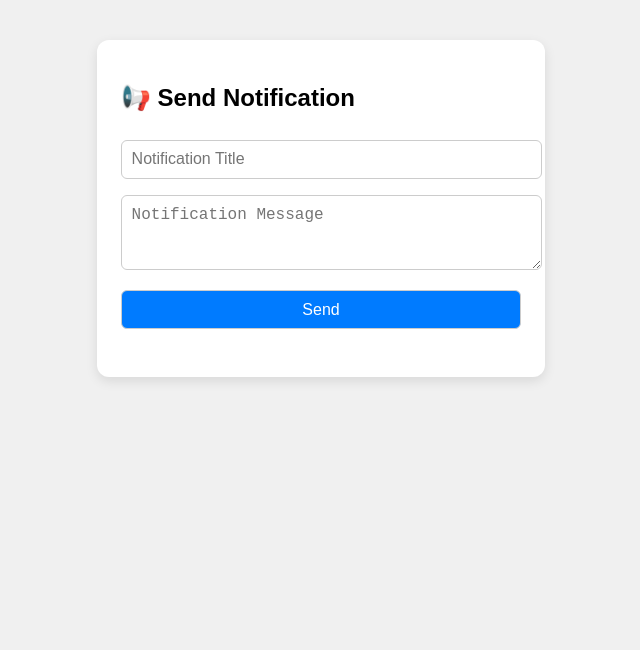
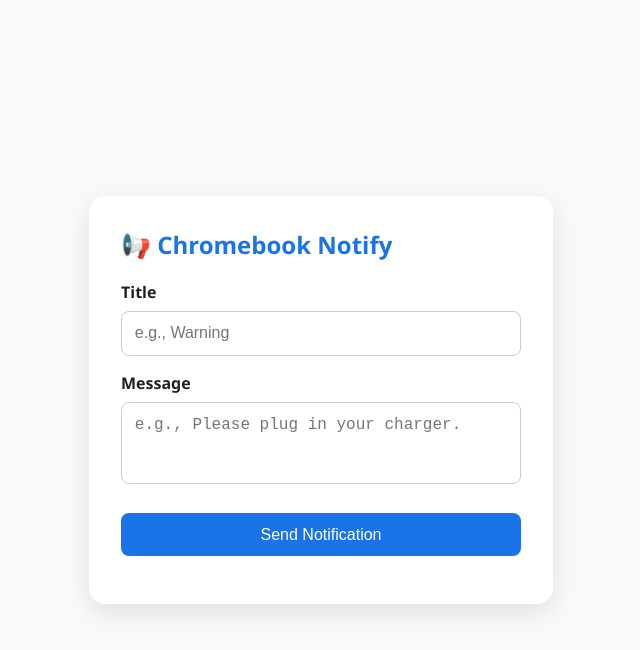
Before and after one commit to testacckn5/notifycontroller, a plain HTML site: page index.html in a window 1280 px wide. Shown: the whole page, without its empty margins (319-959 px from the left). Drawn offline with Linux system fonts and the light colour scheme.

Commit message:
Update index.html

```diff
--- a/index.html
+++ b/index.html
@@ -1,53 +1,93 @@
 <!DOCTYPE html>
 <html>
 <head>
-  <title>Notification Sender</title>
+  <title>Send Chromebook Notification</title>
   <meta charset="UTF-8">
+  <meta name="viewport" content="width=device-width, initial-scale=1.0">
   <style>
+    :root {
+      --blue: #1a73e8;
+      --bg: #f8f9fa;
+      --text: #202124;
+    }
     body {
-      font-family: sans-serif;
-      background: #f0f0f0;
-      padding: 2rem;
+      background-color: var(--bg);
+      color: var(--text);
+      font-family: 'Segoe UI', Roboto, sans-serif;
+      display: flex;
+      justify-content: center;
+      align-items: center;
+      height: 100vh;
+      margin: 0;
     }
     .card {
       background: white;
-      padding: 1.5rem;
-      border-radius: 12px;
-      box-shadow: 0 4px 12px rgba(0,0,0,0.1);
+      border-radius: 16px;
+      box-shadow: 0 8px 24px rgba(0,0,0,0.1);
+      padding: 2rem;
+      width: 100%;
       max-width: 400px;
-      margin: auto;
     }
-    input, textarea, button {
+    h2 {
+      margin-top: 0;
+      color: var(--blue);
+    }
+    label {
+      display: block;
+      margin-top: 1rem;
+      margin-bottom: 0.5rem;
+      font-weight: 600;
+    }
+    input, textarea {
       width: 100%;
-      margin: 0.5rem 0;
-      padding: 0.6rem;
+      padding: 0.8rem;
+      border: 1px solid #ccc;
+      border-radius: 8px;
       font-size: 1rem;
-      border-radius: 6px;
-      border: 1px solid #ccc;
+      box-sizing: border-box;
+      resize: none;
     }
     button {
-      background: #007bff;
+      margin-top: 1.5rem;
+      width: 100%;
+      padding: 0.8rem;
+      font-size: 1rem;
+      background-color: var(--blue);
       color: white;
+      border: none;
+      border-radius: 8px;
       cursor: pointer;
+      transition: background 0.2s ease;
     }
     button:hover {
-      background: #0056b3;
+      background-color: #1664c1;
+    }
+    #status {
+      margin-top: 1rem;
+      font-size: 0.95rem;
+      text-align: center;
     }
   </style>
 </head>
 <body>
   <div class="card">
-    <h2>📢 Send Notification</h2>
-    <input type="text" id="title" placeholder="Notification Title" />
-    <textarea id="message" rows="3" placeholder="Notification Message"></textarea>
-    <button onclick="sendCommand()">Send</button>
-    <p id="status"></p>
+    <h2>📢 Chromebook Notify</h2>
+
+    <label for="title">Title</label>
+    <input type="text" id="title" placeholder="e.g., Warning" />
+
+    <label for="message">Message</label>
+    <textarea id="message" rows="3" placeholder="e.g., Please plug in your charger."></textarea>
+
+    <button onclick="sendCommand()">Send Notification</button>
+    <div id="status"></div>
   </div>
 
   <script src="https://www.gstatic.com/firebasejs/9.22.2/firebase-app-compat.js"></script>
   <script src="https://www.gstatic.com/firebasejs/9.22.2/firebase-database-compat.js"></script>
 
   <script>
+    // Firebase config (yours)
     const firebaseConfig = {
       apiKey: "AIzaSyDSpv4ci1qJo3Oi5WA4gj1pxrBXjxaYYao",
       authDomain: "notify-78da1.firebaseapp.com",
@@ -62,22 +102,27 @@
     const db = firebase.database();
 
     function sendCommand() {
-      const title = document.getElementById("title").value;
-      const message = document.getElementById("message").value;
+      const titleInput = document.getElementById("title");
+      const messageInput = document.getElementById("message");
       const status = document.getElementById("status");
 
+      const title = titleInput.value.trim();
+      const message = messageInput.value.trim();
+
       if (!title || !message) {
-        status.textContent = "Please enter both a title and a message.";
+        status.textContent = "⚠️ Please enter both a title and message.";
         return;
       }
 
       db.ref("commands").set({ title, message })
         .then(() => {
           status.textContent = "✅ Notification sent!";
+          titleInput.value = "";
+          messageInput.value = "";
         })
         .catch((error) => {
           console.error(error);
-          status.textContent = "❌ Failed to send notification.";
+          status.textContent = "❌ Error sending notification.";
         });
     }
   </script>
```
